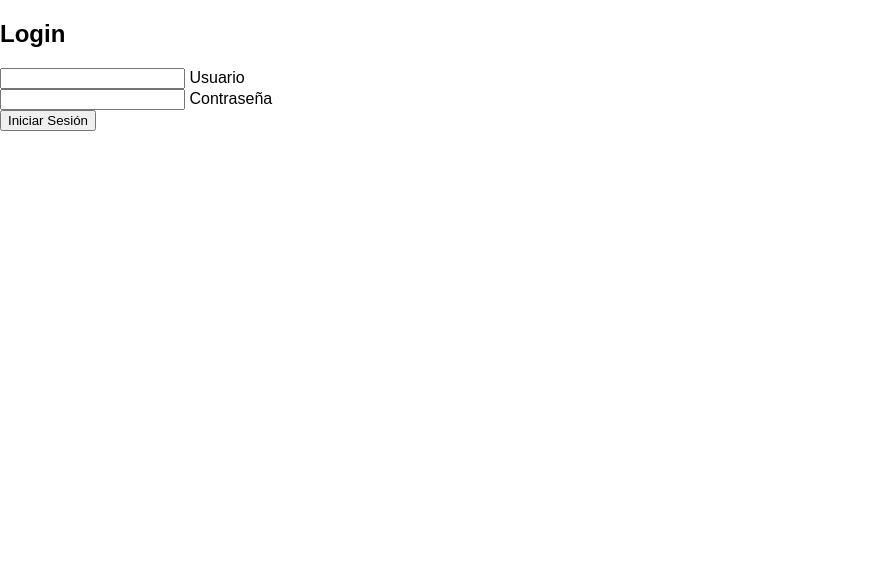
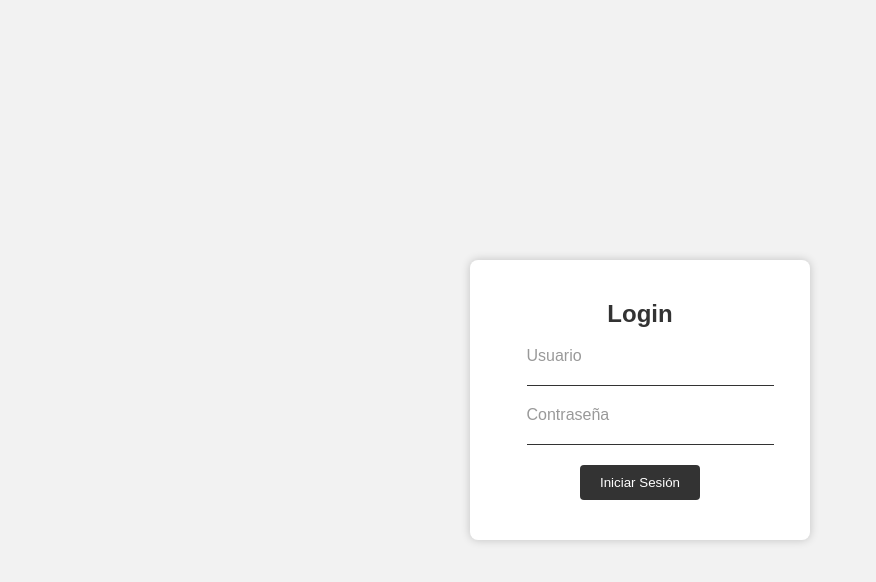
Before and after one commit to Maste-Dev/Login-Animated, a plain HTML site: page index.html in a window 1280 px wide. Shown: the whole page, without its empty margins (0-876 px from the left). Drawn offline with Linux system fonts and the light colour scheme.

Commit message:
Update style.css

```diff
--- a/style.css
+++ b/style.css
@@ -1,52 +1,76 @@
 body {
-    font-family: sans-serif;
+  font-family: Arial, sans-serif;
+  background-color: #f2f2f2;
+  display: flex;
+  justify-content: center;
+  align-items: center;
+  height: 100vh;
   margin: 0;
 }
 
-   .login-container {
-    width: 400px;
-    margin: 0 auto;
+.container {
+  background-color: #fff;
+  border-radius: 8px;
+  box-shadow: 0px 0px 10px rgba(0, 0, 0, 0.2);
   padding: 20px;
+  width: 300px;
+  text-align: center;
 }
 
-   .login-form {
+.login-box {
+  margin-bottom: 20px;
+}
+
+h2 {
+  color: #333;
+}
+
+form {
   display: flex;
   flex-direction: column;
   align-items: center;
 }
 
-   .login-form input {
-    width: 100%;
-    padding: 10px;
-    margin-bottom: 10px;
-    border: 1px solid #ccc;
+.input-container {
+  position: relative;
+  margin-bottom: 20px;
 }
 
-   .login-form button {
+input {
+  padding: 10px;
   width: 100%;
-    padding: 10px;
-    background-color: #000;
+  border: none;
+  border-bottom: 1px solid #333;
+  outline: none;
+  font-size: 16px;
+}
+
+label {
+  position: absolute;
+  top: 0;
+  left: 0;
+  pointer-events: none;
+  transition: 0.2s ease all;
+  color: #999;
+}
+
+input:focus ~ label,
+input:valid ~ label {
+  top: -20px;
+  font-size: 12px;
+  color: #333;
+}
+
+button {
+  background-color: #333;
   color: #fff;
   border: none;
+  padding: 10px 20px;
   cursor: pointer;
+  border-radius: 4px;
+  transition: background-color 0.3s;
 }
 
-   .login-form button:hover {
-    background-color: #333;
+button:hover {
+  background-color: #555;
 }
-
-   /* Animación */
-
-   .login-container {
-    animation: slideIn 1s ease-in-out;
-   }
-
-   @keyframes slideIn {
-    from {
-      transform: translateX(-100%);
-    }
-
-    to {
-      transform: translateX(0);
-    }
-   }
```
Lines whose indentation alone changed are shown as unchanged.
